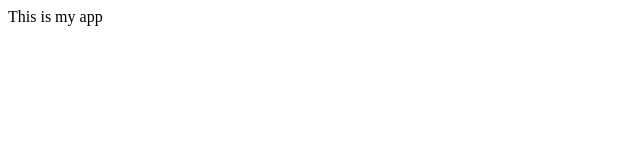
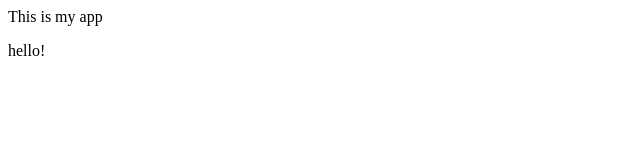
Before and after one commit to timothywgray/github_experiment, a plain HTML site: page index.html in a window 1280 px wide. Shown: the full height of the page, 0-640 px from the left. Drawn offline with Linux system fonts and the light colour scheme.

Commit message:
changed app.js

```diff
--- a/app.js
+++ b/app.js
@@ -0,0 +1 @@
+console.log("hellp");
--- a/index.html
+++ b/index.html
@@ -2,5 +2,6 @@
   <head>
     <title>My App</title>
     <body>This is my app</body>
+    <p> hello!</p>
   </head>
 </html>
```
